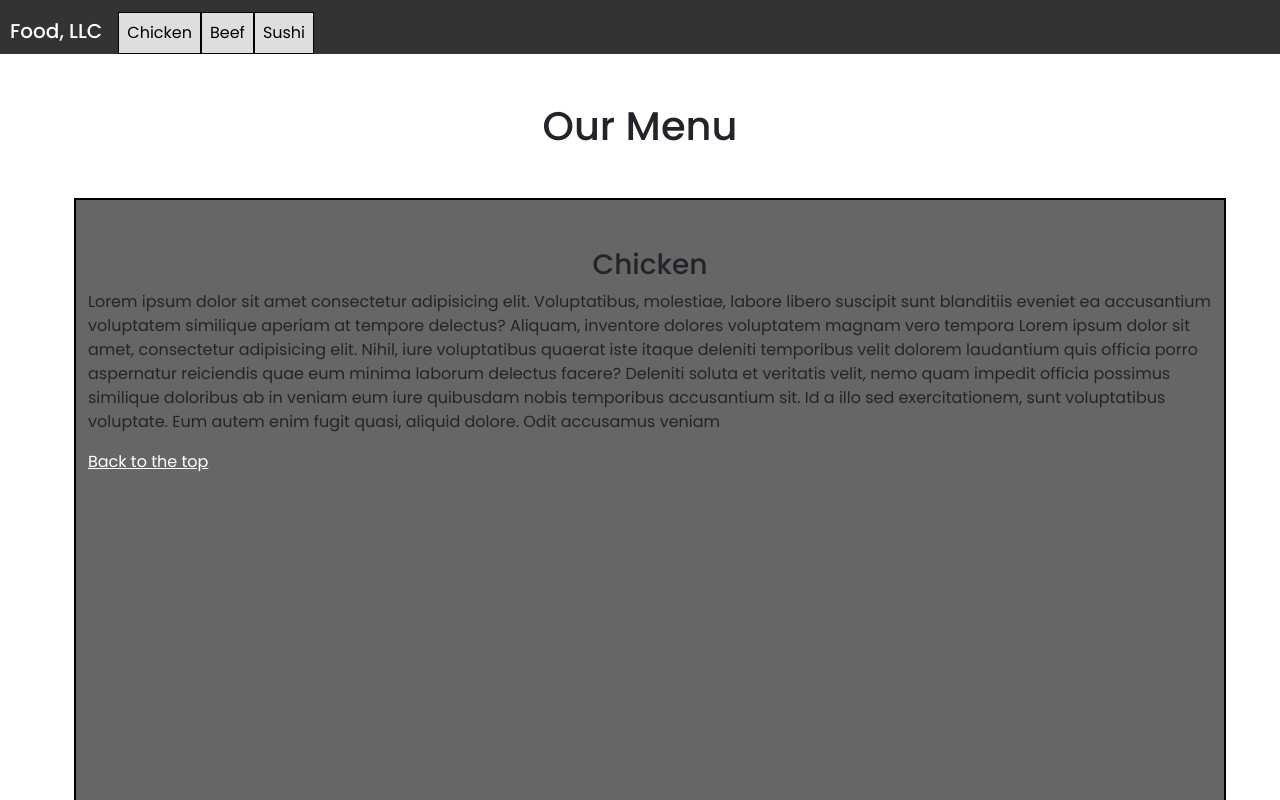
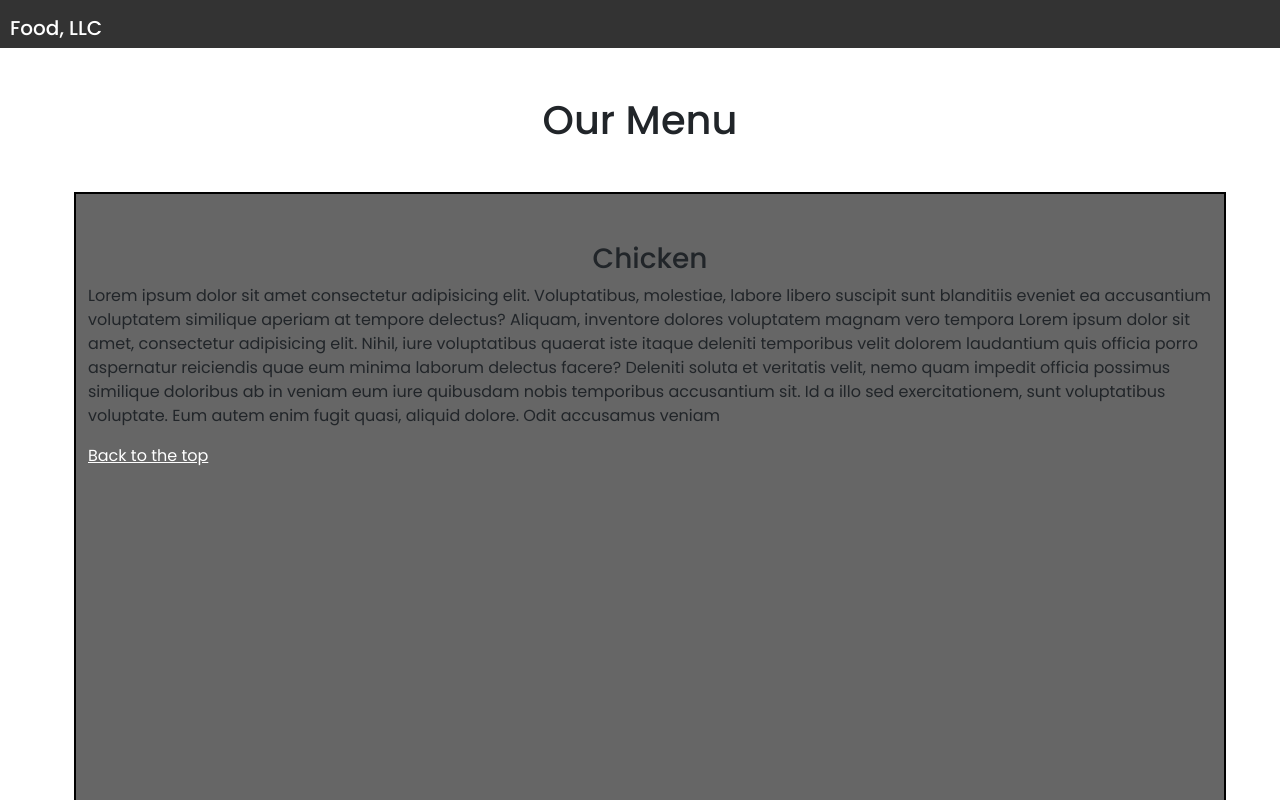
Before and after one commit to spunickt/module-3-solution, a plain HTML site: page index.html in a window 1280 px wide. Shown: the top 800 px of the page. Drawn offline with nearby package versions, Linux system fonts and the light colour scheme.

Commit message:
added classes

```diff
--- a/index.html
+++ b/index.html
@@ -30,10 +30,7 @@
             <span class="navbar-toggler-icon"></span>
           </button>
           <div class="collapse navbar-collapse" id="navcol">
-            <div
-              class="navbar-nav .d-none .d-sm-block .d-md-none"
-              id="nav-menu"
-            >
+            <div class="navbar-nav d-none d-sm-block d-md-none" id="nav-menu">
               <a class="nav-link text-center" href="#chicken">Chicken</a>
               <a class="nav-link text-center" href="#beef">Beef</a>
               <a href="#sushi" class="nav-link text-center">Sushi</a>
```
